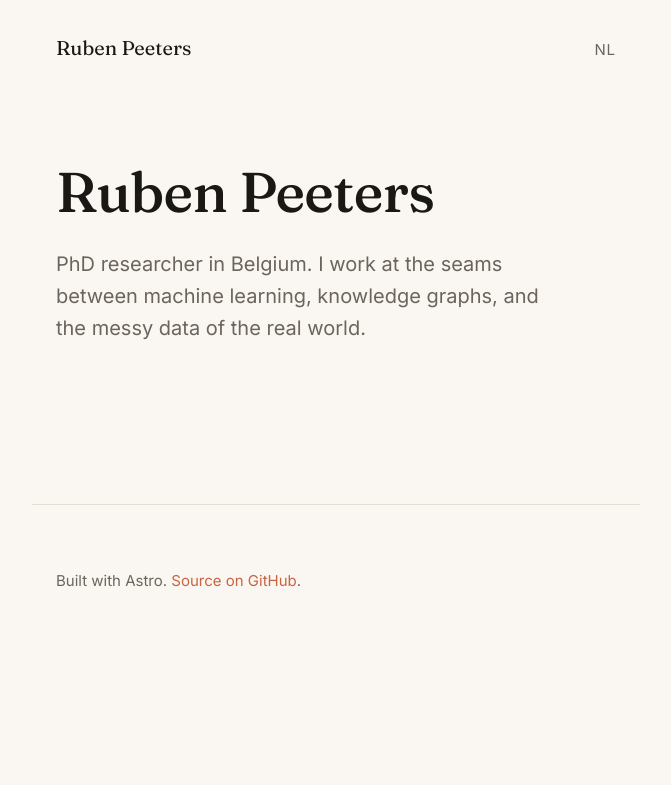
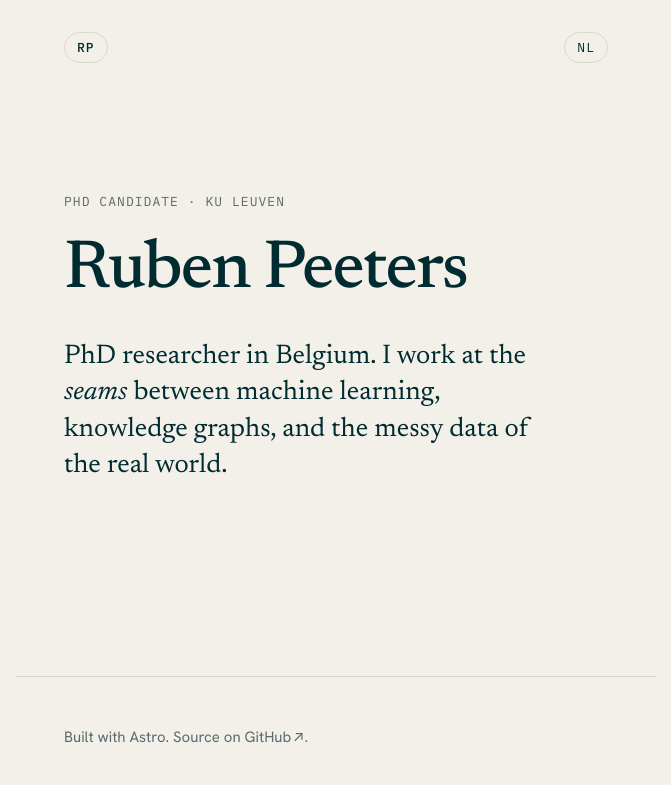
Before and after one commit to RubenPeeters/peeters-ai, an Astro site: page / in a window 1280 px wide. Shown: the whole page, without its empty margins (304-975 px from the left). Built offline with nearby package versions, Linux system fonts and the light colour scheme; Astro itself is replaced by a stand-in of ours.

Commit message:
Apply design system from claude.ai brief
- Palette: warm Cararra paper (#F2F0E8), Deep Teal ink (#002B31),
  Azure Radiance accent (#0075FF) used only on hover/eyebrow/dot
- Type: Newsreader (serif, with italic axis), Hanken Grotesk (sans),
  IBM Plex Mono (small labels only)
- Body 18px / 1.65; H1 clamp(2.8rem → 4.5rem); tagline ~24–27px serif
- Spacing scale rebased to 4 · 8 · 12 · 16 · 24 · 32 · 48 · 64 · 96
- Inline link treatment: ink-colored, transparent underline that warms
  to azure on hover (warms in, doesn't flash)
- External-link nudge: ↗ that translates on hover
- Outline-pill monogram and language toggle (mono caps)
- Hero adds mono eyebrow, italicizes "seams" / "naden" in the tagline
- Single 40rem column, fluid padding

```diff
--- a/src/i18n/strings.ts
+++ b/src/i18n/strings.ts
@@ -3,9 +3,17 @@ export type Locale = 'en' | 'nl';
 export const LOCALES: Locale[] = ['en', 'nl'];
 export const DEFAULT_LOCALE: Locale = 'en';
 
+type TaglineParts = {
+  pre: string;
+  em: string;
+  post: string;
+};
+
 type Strings = {
   siteName: string;
+  eyebrow: string;
   tagline: string;
+  taglineParts: TaglineParts;
   nav: {
     about: string;
     research: string;
@@ -23,48 +31,43 @@ type Strings = {
   };
 };
 
-export const strings: Record<Locale, Strings> = {
-  en: {
-    siteName: 'Ruben Peeters',
-    tagline:
-      'PhD researcher in Belgium. I work at the seams between machine learning, knowledge graphs, and the messy data of the real world.',
-    nav: {
-      about: 'About',
-      research: 'Research',
-      projects: 'Projects',
-      contact: 'Contact',
-    },
-    langSwitch: {
-      label: 'Language',
-      en: 'EN',
-      nl: 'NL',
-    },
-    footer: {
-      builtWith: 'Built with Astro.',
-      source: 'Source on GitHub',
-    },
-  },
-  nl: {
-    siteName: 'Ruben Peeters',
-    tagline:
-      'Doctoraatsonderzoeker in België. Ik werk op de naden tussen machine learning, kennisgrafen en de rommelige data van de echte wereld.',
-    nav: {
-      about: 'Over mij',
-      research: 'Onderzoek',
-      projects: 'Projecten',
-      contact: 'Contact',
-    },
-    langSwitch: {
-      label: 'Taal',
-      en: 'EN',
-      nl: 'NL',
-    },
-    footer: {
-      builtWith: 'Gemaakt met Astro.',
-      source: 'Broncode op GitHub',
-    },
-  },
+function joinTagline(parts: TaglineParts): string {
+  return `${parts.pre}${parts.em}${parts.post}`;
+}
+
+const enTagline: TaglineParts = {
+  pre: 'PhD researcher in Belgium. I work at the ',
+  em: 'seams',
+  post: ' between machine learning, knowledge graphs, and the messy data of the real world.',
 };
+
+const nlTagline: TaglineParts = {
+  pre: 'Doctoraatsonderzoeker in België. Ik werk op de ',
+  em: 'naden',
+  post: ' tussen machine learning, kennisgrafen en de rommelige data van de echte wereld.',
+};
+
+const en: Strings = {
+  siteName: 'Ruben Peeters',
+  eyebrow: 'PhD candidate · KU Leuven',
+  taglineParts: enTagline,
+  tagline: joinTagline(enTagline),
+  nav: { about: 'About', research: 'Research', projects: 'Projects', contact: 'Contact' },
+  langSwitch: { label: 'Language', en: 'EN', nl: 'NL' },
+  footer: { builtWith: 'Built with Astro.', source: 'Source on GitHub' },
+};
+
+const nl: Strings = {
+  siteName: 'Ruben Peeters',
+  eyebrow: 'Doctoraatsonderzoeker · KU Leuven',
+  taglineParts: nlTagline,
+  tagline: joinTagline(nlTagline),
+  nav: { about: 'Over mij', research: 'Onderzoek', projects: 'Projecten', contact: 'Contact' },
+  langSwitch: { label: 'Taal', en: 'EN', nl: 'NL' },
+  footer: { builtWith: 'Gemaakt met Astro.', source: 'Broncode op GitHub' },
+};
+
+export const strings: Record<Locale, Strings> = { en, nl };
 
 export function t(locale: Locale): Strings {
   return strings[locale];
--- a/src/layouts/Base.astro
+++ b/src/layouts/Base.astro
@@ -30,18 +30,19 @@ const otherHref = pathFor(otherLocale, path);
     <link rel="preconnect" href="https://fonts.gstatic.com" crossorigin />
     <link
       rel="stylesheet"
-      href="https://fonts.googleapis.com/css2?family=Fraunces:opsz,wght@9..144,400;9..144,500;9..144,600&family=Inter:wght@400;500;600&display=swap"
+      href="https://fonts.googleapis.com/css2?family=Newsreader:ital,opsz,wght@0,6..72,400;0,6..72,500;1,6..72,400&family=Hanken+Grotesk:wght@400;500;600&family=IBM+Plex+Mono:wght@400;500&display=swap"
     />
     <link rel="alternate" hreflang={locale} href={Astro.url.href} />
     <link rel="alternate" hreflang={otherLocale} href={new URL(otherHref, Astro.site).href} />
   </head>
   <body>
     <header class="container site-header">
-      <a class="brand" href={pathFor(locale)}>{s.siteName}</a>
+      <a href={pathFor(locale)} class="pill brand" aria-label={s.siteName}>RP</a>
       <nav aria-label={s.langSwitch.label} class="lang-switch">
         <a
           href={otherHref}
           hreflang={otherLocale}
+          class="pill"
           aria-label={`${s.langSwitch.label}: ${s.langSwitch[otherLocale]}`}
         >
           {s.langSwitch[otherLocale]}
@@ -54,36 +55,35 @@ const otherHref = pathFor(otherLocale, path);
     </main>
 
     <footer class="container site-footer">
-      <p>{s.footer.builtWith} <a href="https://github.com/RubenPeeters/peeters-ai">{s.footer.source}</a>.</p>
+      <p>
+        {s.footer.builtWith}{' '}
+        <a href="https://github.com/RubenPeeters/peeters-ai" class="ext">{s.footer.source}</a>.
+      </p>
     </footer>
 
     <style>
       .site-header {
         display: flex;
-        align-items: baseline;
+        align-items: center;
         justify-content: space-between;
-        padding-block: var(--space-8) var(--space-12);
+        padding-block: var(--space-32) var(--space-96);
+        gap: var(--space-16);
       }
       .brand {
-        font-family: var(--font-serif);
-        font-size: var(--text-lg);
-        color: var(--color-text);
-        border: none;
+        font-weight: 500;
       }
-      .brand:hover { color: var(--color-accent); }
-      .lang-switch a {
-        font-size: var(--text-sm);
-        letter-spacing: 0.06em;
+      .lang-switch {
+        display: flex;
+        gap: var(--space-8);
+      }
+      .site-footer {
+        padding-block: var(--space-48) var(--space-32);
         color: var(--color-text-muted);
+        font-size: var(--text-small);
+        border-top: 1px solid var(--color-border);
+        margin-top: var(--space-96);
       }
-      .lang-switch a:hover { color: var(--color-accent); }
-      .site-footer {
-        padding-block: var(--space-16) var(--space-8);
-        color: var(--color-text-muted);
-        font-size: var(--text-sm);
-        border-top: 1px solid var(--color-border);
-        margin-top: var(--space-24);
-      }
+      .site-footer p { max-width: none; }
     </style>
   </body>
 </html>
--- a/src/pages/index.astro
+++ b/src/pages/index.astro
@@ -7,19 +7,27 @@ const s = t(locale);
 ---
 <Base locale={locale}>
   <section class="container hero">
+    <p class="eyebrow">{s.eyebrow}</p>
     <h1>{s.siteName}</h1>
-    <p class="tagline">{s.tagline}</p>
+    <p class="tagline">
+      {s.taglineParts.pre}<em>{s.taglineParts.em}</em>{s.taglineParts.post}
+    </p>
   </section>
 
   <style>
-    .hero {
-      padding-block: var(--space-12) var(--space-16);
+    .hero { padding-block: var(--space-32) var(--space-96); }
+    .eyebrow { margin-bottom: var(--space-24); }
+    h1 { margin-bottom: var(--space-32); }
+    .tagline {
+      font-family: var(--font-serif);
+      font-size: var(--text-tagline);
+      line-height: 1.35;
+      color: var(--color-text);
+      max-width: 32ch;
     }
-    .tagline {
-      margin-top: var(--space-6);
-      font-size: var(--text-lg);
-      color: var(--color-text-muted);
-      max-width: 32rem;
+    .tagline em {
+      font-style: italic;
+      font-variation-settings: 'opsz' 18;
     }
   </style>
 </Base>
--- a/src/pages/nl/index.astro
+++ b/src/pages/nl/index.astro
@@ -7,19 +7,27 @@ const s = t(locale);
 ---
 <Base locale={locale}>
   <section class="container hero">
+    <p class="eyebrow">{s.eyebrow}</p>
     <h1>{s.siteName}</h1>
-    <p class="tagline">{s.tagline}</p>
+    <p class="tagline">
+      {s.taglineParts.pre}<em>{s.taglineParts.em}</em>{s.taglineParts.post}
+    </p>
   </section>
 
   <style>
-    .hero {
-      padding-block: var(--space-12) var(--space-16);
+    .hero { padding-block: var(--space-32) var(--space-96); }
+    .eyebrow { margin-bottom: var(--space-24); }
+    h1 { margin-bottom: var(--space-32); }
+    .tagline {
+      font-family: var(--font-serif);
+      font-size: var(--text-tagline);
+      line-height: 1.35;
+      color: var(--color-text);
+      max-width: 32ch;
     }
-    .tagline {
-      margin-top: var(--space-6);
-      font-size: var(--text-lg);
-      color: var(--color-text-muted);
-      max-width: 32rem;
+    .tagline em {
+      font-style: italic;
+      font-variation-settings: 'opsz' 18;
     }
   </style>
 </Base>
--- a/src/styles/global.css
+++ b/src/styles/global.css
@@ -16,60 +16,108 @@ body {
   background: var(--color-bg);
   color: var(--color-text);
   font-family: var(--font-sans);
-  font-size: var(--text-base);
-  line-height: var(--leading-normal);
-  font-feature-settings: 'ss01', 'cv11';
+  font-size: var(--text-body);
+  line-height: var(--leading-body);
+  font-feature-settings: 'ss01';
   -webkit-font-smoothing: antialiased;
   -moz-osx-font-smoothing: grayscale;
+  text-rendering: optimizeLegibility;
 }
 
-h1, h2, h3, h4 {
+h1, h2, h3 {
   font-family: var(--font-serif);
   font-weight: 500;
-  line-height: var(--leading-tight);
-  letter-spacing: -0.01em;
+  letter-spacing: -0.02em;
   margin: 0;
+  text-wrap: balance;
 }
 
-h1 { font-size: var(--text-4xl); }
-h2 { font-size: var(--text-2xl); }
-h3 { font-size: var(--text-xl); }
+h1 {
+  font-size: var(--text-h1);
+  line-height: var(--leading-tight);
+  letter-spacing: -0.025em;
+}
+h2 {
+  font-size: var(--text-h2);
+  line-height: var(--leading-snug);
+}
+h3 {
+  font-size: var(--text-h3);
+  line-height: var(--leading-snug);
+}
 
-p { margin: 0; }
+p { margin: 0; max-width: 68ch; text-wrap: pretty; }
 
+/*
+  Inline links: ink-colored with a transparent underline that warms to azure on hover.
+  Underline doesn't flash on — it warms.
+*/
 a {
-  color: var(--color-accent);
+  color: inherit;
   text-decoration: none;
   border-bottom: 1px solid transparent;
-  transition: color var(--dur) var(--ease), border-color var(--dur) var(--ease);
+  transition: border-color var(--dur) var(--ease), color var(--dur) var(--ease);
 }
-
 a:hover {
-  color: var(--color-accent-hover);
-  border-bottom-color: currentColor;
+  color: var(--color-accent);
+  border-bottom-color: var(--color-accent);
 }
-
 a:focus-visible {
   outline: 2px solid var(--color-accent);
   outline-offset: 3px;
   border-radius: 2px;
 }
 
+/* External-link nudge */
+a.ext::after {
+  content: ' ↗';
+  display: inline-block;
+  margin-left: 0.1em;
+  transition: transform var(--dur) var(--ease);
+}
+a.ext:hover::after {
+  transform: translate(0.1em, -0.1em);
+}
+
+/* Eyebrow / small labels — mono, small caps spacing */
+.eyebrow,
+.mono-label {
+  font-family: var(--font-mono);
+  font-size: var(--text-mono);
+  letter-spacing: 0.08em;
+  text-transform: uppercase;
+  color: var(--color-text-muted);
+}
+
+/* Outline pill — for monogram brand and language toggle */
+.pill {
+  display: inline-flex;
+  align-items: center;
+  gap: var(--space-8);
+  padding: var(--space-4) var(--space-12);
+  border: 1px solid var(--color-border);
+  border-radius: 999px;
+  font-family: var(--font-mono);
+  font-size: var(--text-mono);
+  letter-spacing: 0.08em;
+  color: var(--color-text);
+  transition: border-color var(--dur) var(--ease), color var(--dur) var(--ease);
+}
+.pill:hover {
+  color: var(--color-accent);
+  border-color: var(--color-accent);
+  border-bottom-color: var(--color-accent);
+}
+
 ::selection {
-  background: var(--color-accent-soft);
-  color: var(--color-text);
+  background: var(--color-accent);
+  color: var(--color-bg);
 }
 
 .container {
   max-width: var(--measure);
   margin-inline: auto;
-  padding-inline: var(--space-6);
-}
-
-.container-wide {
-  max-width: var(--measure-wide);
-  margin-inline: auto;
-  padding-inline: var(--space-6);
+  padding-inline: clamp(var(--space-24), 4vw, var(--space-48));
 }
 
 @media (prefers-reduced-motion: reduce) {
--- a/src/styles/tokens.css
+++ b/src/styles/tokens.css
@@ -1,53 +1,52 @@
 /*
-  Design tokens — placeholder palette in the "Claude design" direction.
-  Refined once the design brief comes back. Keep changes here, not inline.
+  Design tokens — "calm, literate, content-first" direction.
+  Warm paper (Cararra), deep-teal ink, one azure accent used like a fountain-pen underline.
 */
 :root {
   /* Surface */
-  --color-bg: #faf7f2;
-  --color-surface: #f2eee5;
-  --color-border: #e5dfd3;
+  --color-bg: #f2f0e8;
+  --color-surface: #e8e5da;
+  --color-border: #d7d8ce;
 
-  /* Text */
-  --color-text: #1a1815;
-  --color-text-muted: #6b655c;
+  /* Ink */
+  --color-text: #002b31;
+  --color-text-muted: #5a6a6d;
 
-  /* Accent */
-  --color-accent: #c96442;
-  --color-accent-hover: #b5573a;
-  --color-accent-soft: #f5e3d9;
+  /* Accent — azure, used only on links/hover, eyebrow, status dot. Never as fill or gradient. */
+  --color-accent: #0075ff;
+  --color-accent-hover: #005ad1;
 
   /* Typography */
-  --font-serif: 'Fraunces', Georgia, 'Times New Roman', serif;
-  --font-sans: 'Inter', system-ui, -apple-system, 'Segoe UI', Roboto, sans-serif;
+  --font-serif: 'Newsreader', Georgia, 'Times New Roman', serif;
+  --font-sans: 'Hanken Grotesk', system-ui, -apple-system, 'Segoe UI', Roboto, sans-serif;
+  --font-mono: 'IBM Plex Mono', ui-monospace, SFMono-Regular, Menlo, monospace;
 
-  --text-xs: 0.8125rem;
-  --text-sm: 0.9375rem;
-  --text-base: 1.0625rem;
-  --text-lg: 1.25rem;
-  --text-xl: 1.5rem;
-  --text-2xl: 2rem;
-  --text-3xl: 2.75rem;
-  --text-4xl: 3.5rem;
+  /* Body 18px / 1.65 — single source of truth */
+  --text-body: 1.125rem;
+  --text-tagline: clamp(1.5rem, 1.2rem + 1vw, 1.6875rem);
+  --text-h1: clamp(2.8rem, 2.2rem + 2.6vw, 4.5rem);
+  --text-h2: 1.75rem;
+  --text-h3: 1.3125rem;
+  --text-mono: 0.8125rem;
+  --text-small: 0.9375rem;
 
-  --leading-tight: 1.15;
-  --leading-snug: 1.35;
-  --leading-normal: 1.6;
+  --leading-tight: 1.02;
+  --leading-snug: 1.25;
+  --leading-body: 1.65;
 
-  /* Spacing scale */
-  --space-1: 0.25rem;
-  --space-2: 0.5rem;
-  --space-3: 0.75rem;
-  --space-4: 1rem;
-  --space-6: 1.5rem;
-  --space-8: 2rem;
-  --space-12: 3rem;
-  --space-16: 4rem;
-  --space-24: 6rem;
+  /* Spacing scale (rem): 4 · 8 · 12 · 16 · 24 · 32 · 48 · 64 · 96 */
+  --space-4: 0.25rem;
+  --space-8: 0.5rem;
+  --space-12: 0.75rem;
+  --space-16: 1rem;
+  --space-24: 1.5rem;
+  --space-32: 2rem;
+  --space-48: 3rem;
+  --space-64: 4rem;
+  --space-96: 6rem;
 
-  /* Layout */
-  --measure: 38rem;
-  --measure-wide: 56rem;
+  /* Layout — one narrow column top to bottom */
+  --measure: 40rem;
 
   /* Motion */
   --ease: cubic-bezier(0.2, 0.7, 0.2, 1);
```
Also changed, not shown: public/favicon.svg.
